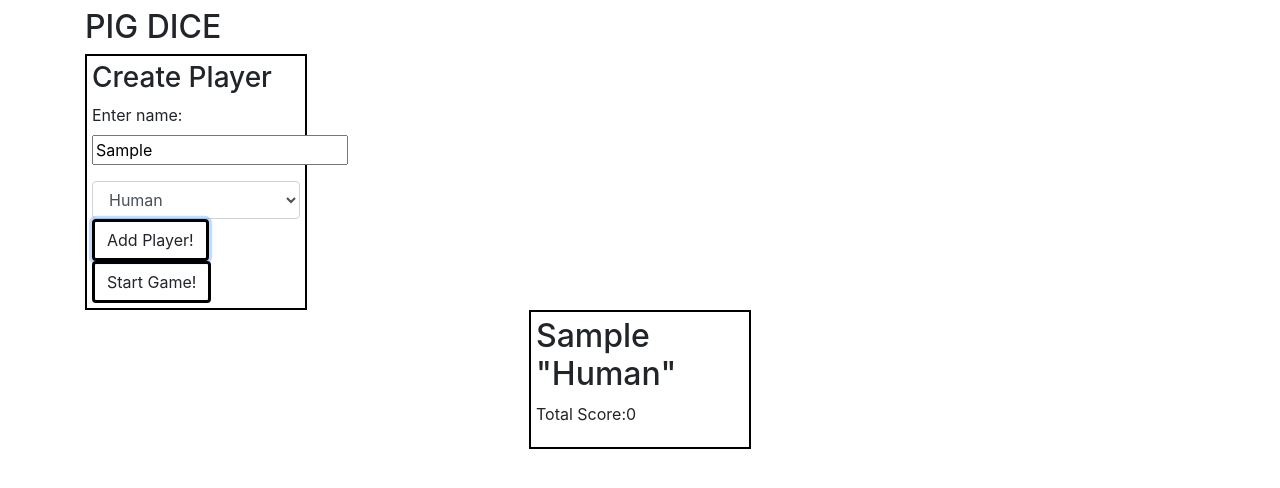
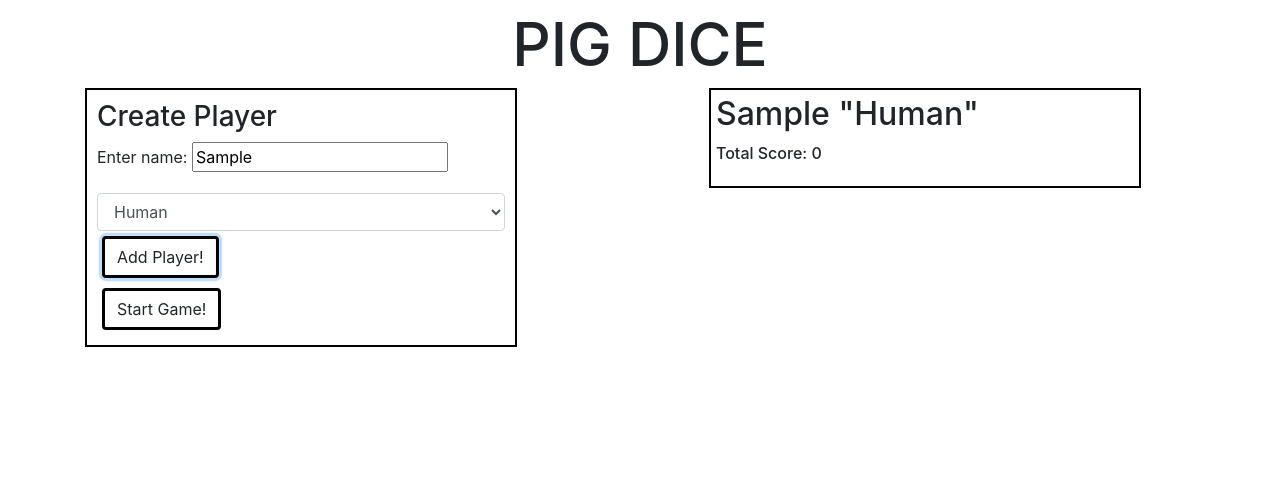
Before and after one commit to StollerSystem/pig_dice_too, a plain HTML site: page index.html in a window 1280 px wide. Both pictures are taken after typing "Sample" into the empty fields and a click on the button "Add Player!". Drawn offline with Linux system fonts and the light colour scheme.

Commit message:
start adding some css styling
Co-authored-by: Drew Lockhart <drewmlockhart@gmail.com>

```diff
--- a/css/styles.css
+++ b/css/styles.css
@@ -3,14 +3,14 @@
   border-width: 2px;
   margin: auto;
   padding: 5px;
-  width: 20%;
+  width: 80%;
 }
 
 #playerCreate {
   border: solid black;
   border-width: 2px;
-  padding: 5px;
-  width: 20%;
+  padding: 10px;
+  width: 80%;
 }
 
 #gameInterface {
@@ -18,15 +18,24 @@
   border: solid black;
   border-width: 2px;
   padding: 5px;
-  width: 20%;
+  width: 80%;
 }
 
 .btn {
   border: solid black;
-  margin: auto;
+  margin: 5px;
 }
 
 #winner {
   text-align: center;
   font-size: 100px;
 }
+
+h4 {
+  text-align: center;
+  font-size: 60px;
+}
+
+.playerGroup p {
+  font-weight: 500;
+}
--- a/index.html
+++ b/index.html
@@ -12,8 +12,9 @@
 <body>
   <h1 id="winner"></h1>
   <div class="container" id="everything">
-    <h2>PIG DICE</h2>
-
+    <h4>PIG DICE</h4>
+    <div class="row">
+      <div class="col-6">
         <div id="playerCreate">
           <form id="addPlayer">
             <h3>Create Player</h3>
@@ -30,7 +31,6 @@
           </form>
           <button id="startGame" class="btn">Start Game!</button>
         </div>
-
         <div id ="gameInterface">
           <h2 id="turnName"></h2>
           <p id="turnScoreDisplay"></p>
@@ -41,7 +41,12 @@
           <button id="cont" class="btn">Continue CPU's turn!</button>
         </div>
 
+
+      </div>
+      <div class="col-6">
         <div class="playerGroup" class="row">
+        </div>
+      </div>
     </div>
 
   </div>
--- a/js/scripts.js
+++ b/js/scripts.js
@@ -146,21 +146,26 @@ $(document).ready(function(event) {
     $("#roll").hide();
     $("#diceRoll").text("");
 
-    let rollCount = 1
+    // LOGIC TO ADD EXTRA ROLLS IF BEHIND ----
+    let rollCount = 3
     let playerScores = []
+    let differance
     pigGame.playerArray.forEach(function(player) {
       if (player.name !==pigGame.playerArray[pigGame.activePlayerIndex].name) {
         console.log("not him")
         playerScores.push(player.totalScore)
       }
     })
-    //console.log(playerScores)
     let highScore = Math.max(...playerScores)
     if (highScore > pigGame.playerArray[pigGame.activePlayerIndex].totalScore) {
-      let differance = highScore - pigGame.playerArray[pigGame.activePlayerIndex].totalScore
+      differance = highScore - pigGame.playerArray[pigGame.activePlayerIndex].totalScore
       console.log(differance,highScore,pigGame.playerArray[pigGame.activePlayerIndex].totalScore)
     }
+    let extraRolls = Math.ceil(differance/6)
+    console.log("hard cpu extra rolls",extraRolls)
+    rollCount += extraRolls
 
+    // START ROLLING ----
     for (let index = 0; index < rollCount; index +=1) {
       console.log("ROLL!",index)
       let diceRoll1 = Math.floor((Math.random() * 6) + 1);
@@ -176,6 +181,7 @@ $(document).ready(function(event) {
           addScore(diceRoll1);
         }
     }
+    // IF SCORE < 15 ROLL AGAIN!?
     pigGame.playerArray[pigGame.activePlayerIndex].totalScore += pigGame.playerArray[pigGame.activePlayerIndex].turnScore
     endGame();
     $("#pass").show();
@@ -205,7 +211,7 @@ $(document).ready(function(event) {
     let htmlToAdd = "";
     pigGame.playerArray.forEach(function(player) {
 
-      htmlToAdd += '<div class="player" id="'+player.Id+'"><h2>'+player.name+' "'+player.type+'"'+'</h2><p>'+'Total Score:'+player.totalScore+'</p></div>'
+      htmlToAdd += '<div class="player" id="'+player.Id+'"><h2>'+player.name+' "'+player.type+'"'+'</h2><p>'+'Total Score: '+player.totalScore+'</p></div>'
       console.log(htmlToAdd);
     });
     $(".playerGroup").html(htmlToAdd);
@@ -222,7 +228,7 @@ $(document).ready(function(event) {
   function endGame(){
     console.log("endgametrigger")
     if (pigGame.playerArray[pigGame.activePlayerIndex].totalScore >= 50){
-     $("#everything").hide();
+     //$("#everything").hide();
      $("#winner").show();
      $("#winner").text(pigGame.playerArray[pigGame.activePlayerIndex].name + " Wins! Final Score: "+pigGame.playerArray[pigGame.activePlayerIndex].totalScore);
     }
```
Lines whose indentation alone changed are shown as unchanged.
